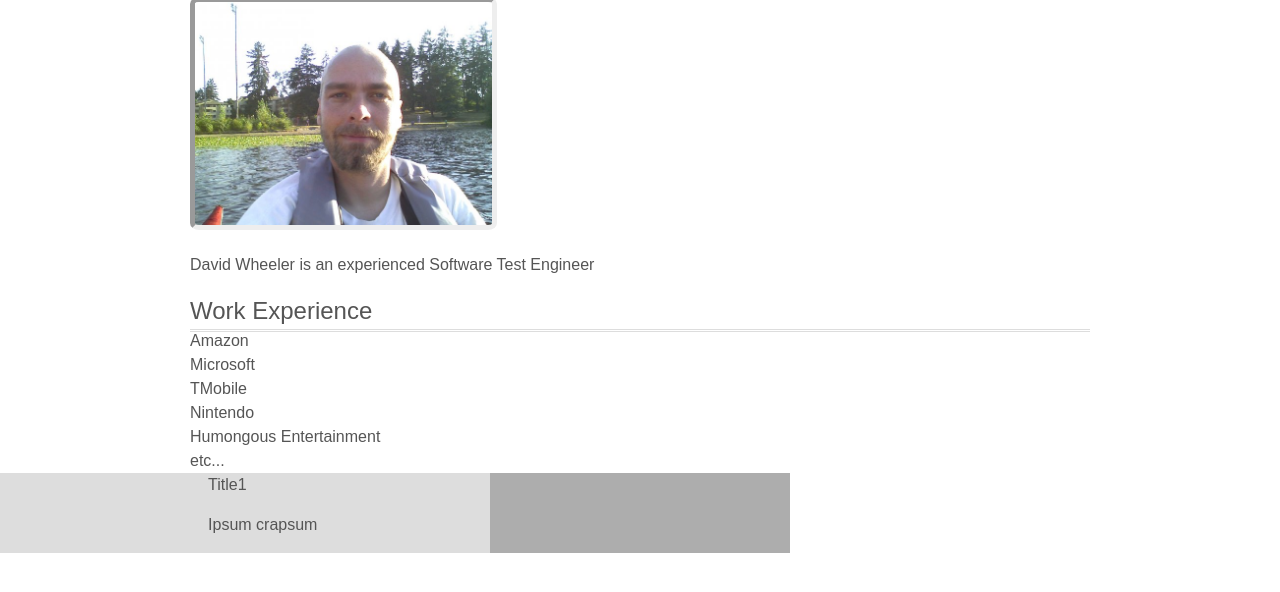
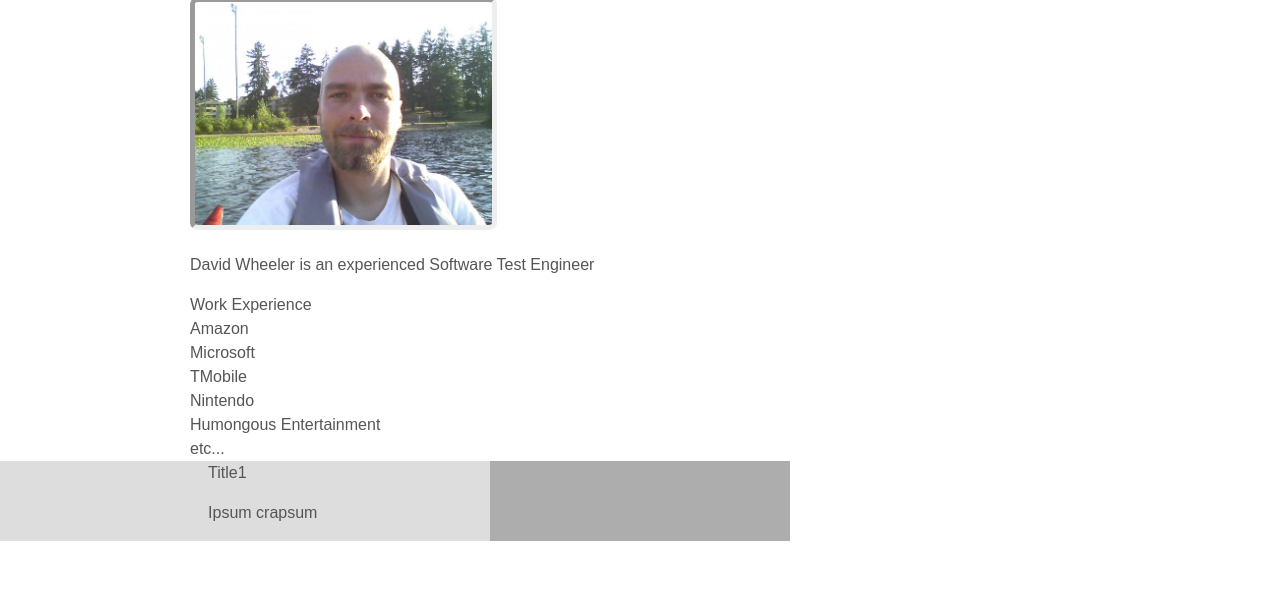
Before and after one commit to DavidGWheeler/Portfolio, a plain HTML site: page index.html in a window 1280 px wide. Shown: the part 66-658 px from the top of the page. Drawn offline with nearby package versions, Linux system fonts and the light colour scheme; files whose address does not match are found by name.

Commit message:
add quick fix

```diff
--- a/index.html
+++ b/index.html
@@ -31,10 +31,7 @@
           <aside class="bio-blurb">
             <p>David Wheeler is an experienced <strong>Software Test Engineer</strong></p>
           </aside>
-      </section>
-
-      <section id="work" data-content="work" class=tab-content">
-      <h1>Work Experience</h1>
+            <h2>Work Experience</h2>
               <ul>
                 <li>Amazon</li>
                 <li>Microsoft</li>
@@ -44,6 +41,8 @@
                 <li>etc...</li>
               </ul>
       </section>
+
+
 
       <section id="projects" data-content="projects"  class="tab-content">
         <article class="template" data-category="category-here">
--- a/scripts/projectView.js
+++ b/scripts/projectView.js
@@ -12,8 +12,6 @@ projectView.handleMainNav = function() {
   $('.main-nav .tab:first').click();
 };
 
-
-
 $(document).ready(function(){
   projectView.handleMainNav();
 });
--- a/styles/style.css
+++ b/styles/style.css
@@ -21,10 +21,6 @@ h1 {
   font-size: 1.5em;
   font-weight: normal;
   box-shadow: 0 1px #ddd, 0 2px #fff, 0 3px #ddd;
-}
-
-small {
-  font-size: .66666667em;
 }
 
 a {
```
Lines whose indentation alone changed are shown as unchanged.
